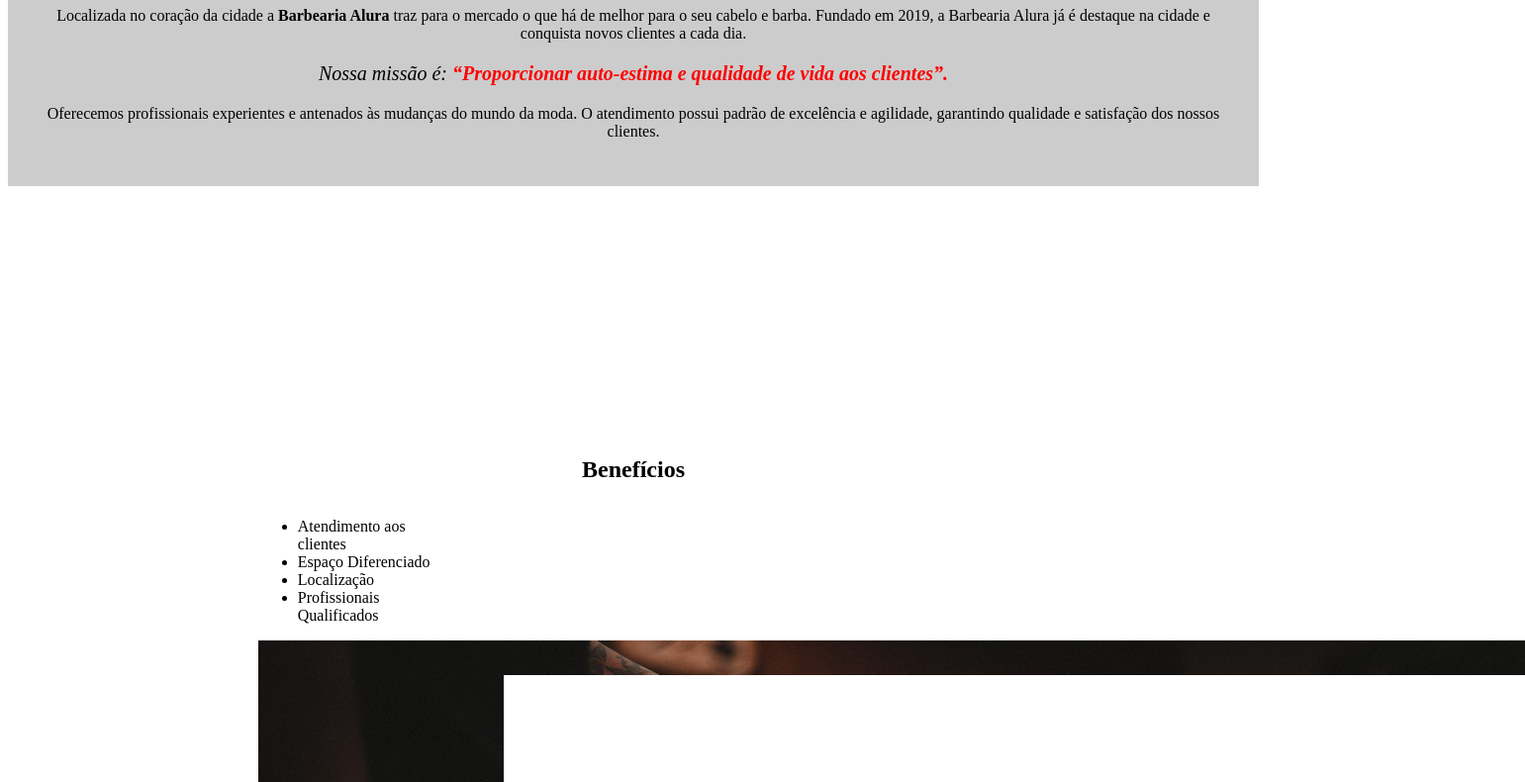
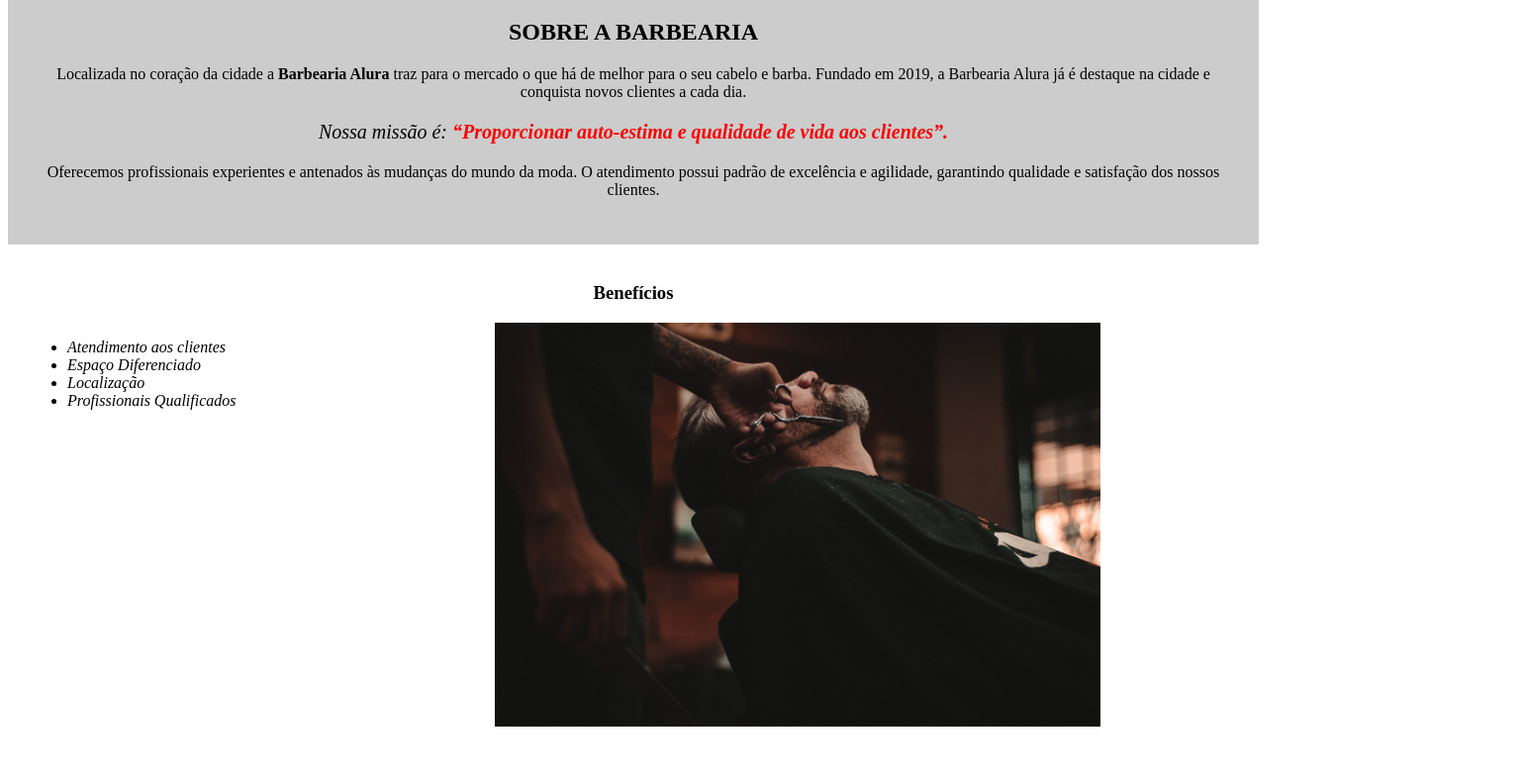
Before and after one commit to ThamySilva-08/site-da-barbearia, a plain HTML site: page index.html in a window 1280 px wide. Shown: the part 589-1379 px from the top of the page at 99% size, 1541 px wide, since content can reach past the window. After the commit the page ends 1355 px from the top, so only its background shows below. Drawn offline with Linux system fonts and the light colour scheme.

Commit message:
Add files via upload

```diff
--- a/index.html
+++ b/index.html
@@ -1,19 +1,18 @@
 <!DOCTYPE html>
 <html lang="pt-br">
-
         <head>
             <meta charset="UTF-8">
             <title> Barbearia Alura</title>
             <link rel="stylesheet" href="style.css">
-           <style>
+        </head>
 
-           </style>
-
-        </head>
         <body>
+            <header>
+                <h1 class="titulo-principal">Barbearia Alura</h1>
+            </header>
             <img id="banner" src="banner.jpg">
             <div class="principal   ">
-                <h1>SOBRE A BARBEARIA</h1>
+                <h2 class="titulo-centralizado">SOBRE A BARBEARIA</h2>
 
                 <p>Localizada no coração da cidade a <strong>Barbearia Alura</strong> traz para o mercado o que há de melhor para o seu cabelo e barba. Fundado em 2019, a Barbearia Alura já é destaque na cidade e conquista novos clientes a cada dia. </p>
 
@@ -22,15 +21,17 @@
             <p>Oferecemos profissionais experientes e antenados às mudanças do mundo da moda. O atendimento possui padrão de excelência e agilidade, garantindo qualidade e satisfação dos nossos clientes.</p>
             </div>
 
-            <div class=" beneficios">
-            <h2>Benefícios</h2>
+            <div class="beneficios">
+            <h3 class="titulo-centralizado">Benefícios</h3>
+
             <ul>
-                <li>Atendimento aos clientes</li>
-                <li> Espaço Diferenciado </li>
-                <li>Localização</li>
-                <li>Profissionais Qualificados </li>
+                <li class="itens">Atendimento aos clientes</li>
+                <li class="itens"> Espaço Diferenciado </li>
+                <li class="itens">Localização</li>
+                <li class="itens">Profissionais Qualificados </li>
             </ul>
-            </body>
-            <img src="beneficios.jpg"
+
+            <img src="beneficios.jpg" class="imagembeneficios">
         </div>
-</html>
+    </body>
+        </html>
--- a/style.css
+++ b/style.css
@@ -11,9 +11,11 @@ body{
     padding:30px;
 }
 
+.titulo-principal{
+    padding-left:20px;
+}
 
-
-h1 {
+.titulo-centralizado {
    text-align: center;
 }
 
@@ -36,11 +38,7 @@ p {
 
 .beneficios{
         background: #FFFFFF;
-        padding:20%;
-}
-
-h2{
-    text-align: center ;
+        padding:20px;
 }
 
 ul{
@@ -51,5 +49,5 @@ ul{
 }
 
 .imagembeneficios{
-
+    width: 50%;
 }
```
Also changed, not shown: 2 other files.
